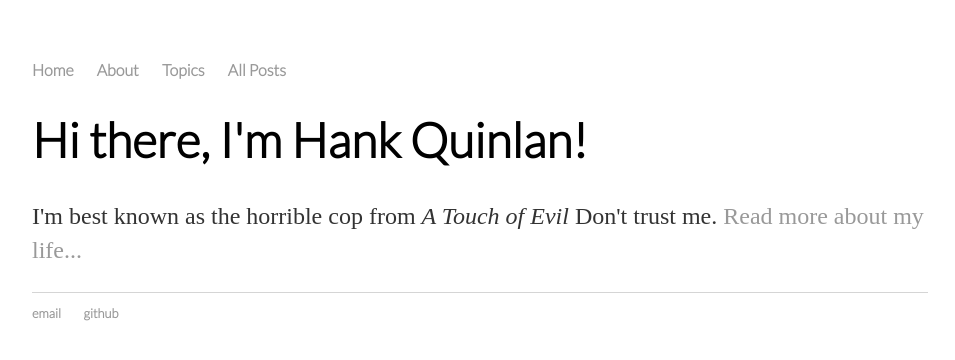
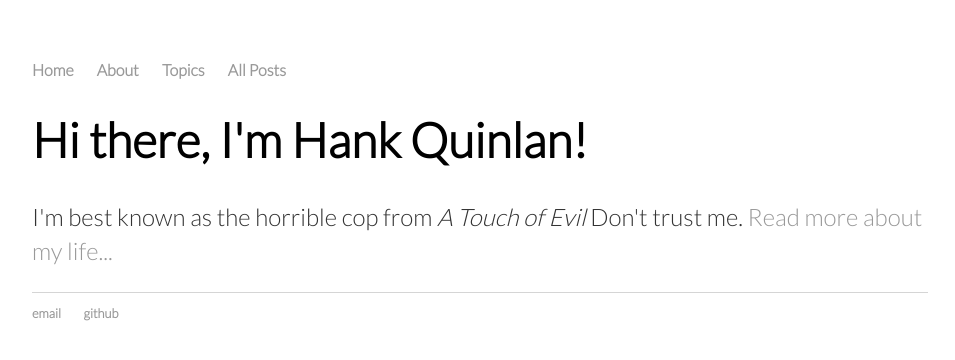
Before and after one commit to serriferous/initial.github.io, a Jekyll site: the page built from index.html, in a window 1280 px wide. Shown: the top 360 px of the page, without its empty margins (160-1115 px from the left). Built offline with Jekyll 4.4.1, drawn with Linux system fonts in a browser that asks for light colours.

Commit message:
Update main.css

```diff
--- a/css/main.css
+++ b/css/main.css
@@ -27,7 +27,7 @@ h1 {
 }
 
 h2 {
-    font-size: 1.3em;
+    font-size: 1em;
     font-family:"Lato", Arial;
 }
 
@@ -35,15 +35,18 @@ p {
     font-size: 1.5em;
     line-height: 1.4em;
     color: #333;
+    font-family:"Lato", Arial;
 }
 footer {
     border-top: 1px solid #d5d5d5;
     font-size: .8em;
+    font-family:"Lato", Arial;
 }
 
 ul.posts {
     margin: 20px auto 40px;
     font-size: 1.5em;
+    font-family:"Lato", Arial;
 }
 
 ul.posts li {
```
